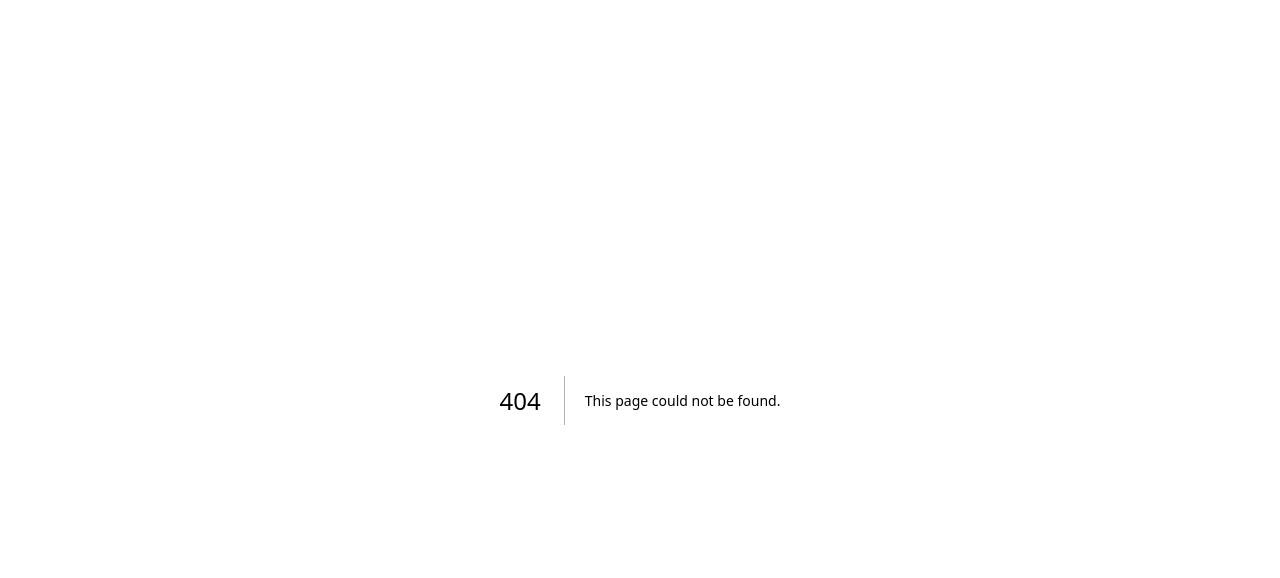
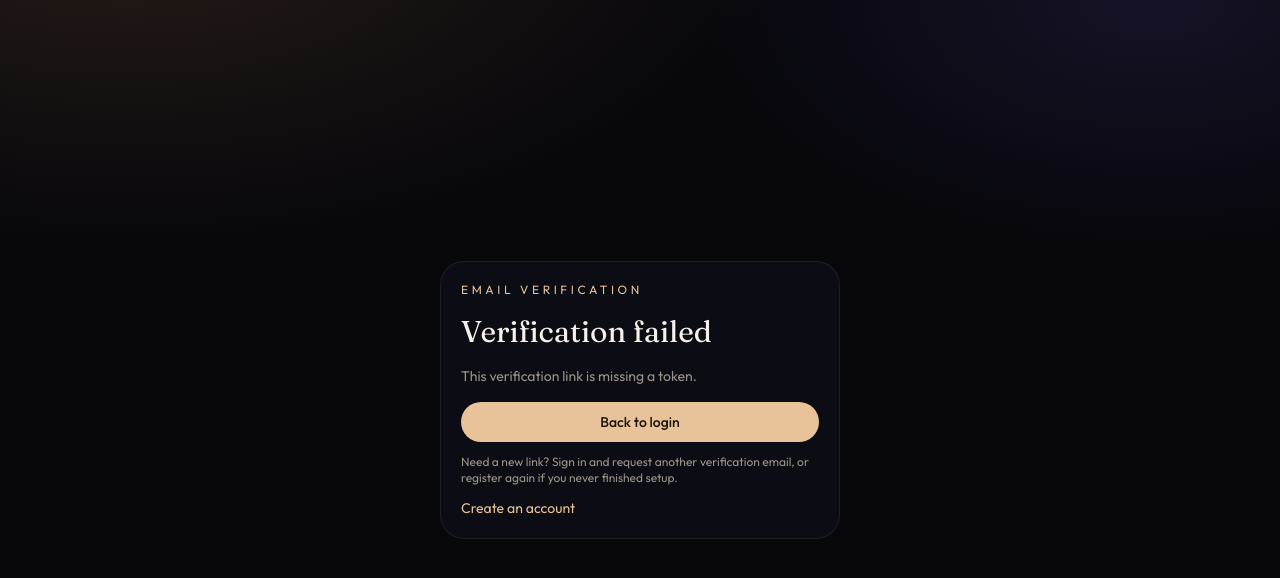
Before and after one commit to Karthikkk-24/RecommendationGenie, a Next.js app in the folder apps/web/: page /verify-email in a window 1280 px wide. Before the commit this address had no page. Shown: the top 578 px of the page. Built offline with nearby package versions, Linux system fonts and the light colour scheme.

Commit message:
fix: add verify-email page for registration links
Closes #1. Registration emails pointed at /verify-email, which 404'd.

Co-authored-by: Cursor <cursoragent@cursor.com>

```diff
--- /dev/null
+++ b/apps/web/src/app/verify-email/page.tsx
@@ -0,0 +1,93 @@
+'use client';
+
+import Link from 'next/link';
+import { useSearchParams } from 'next/navigation';
+import { Suspense, useEffect, useState } from 'react';
+import { Button } from '../../components/ui/button';
+import { Card } from '../../components/ui/card';
+import { api } from '../../lib/utils';
+
+type Status = 'idle' | 'verifying' | 'success' | 'error';
+
+function VerifyEmailForm() {
+  const params = useSearchParams();
+  const token = params.get('token');
+  const [status, setStatus] = useState<Status>(token ? 'verifying' : 'error');
+  const [message, setMessage] = useState(
+    token ? 'Confirming your email…' : 'This verification link is missing a token.',
+  );
+
+  useEffect(() => {
+    if (!token) {
+      return;
+    }
+
+    let cancelled = false;
+
+    void (async () => {
+      try {
+        await api('/auth/verify-email', {
+          method: 'POST',
+          body: JSON.stringify({ token }),
+        });
+        if (!cancelled) {
+          setStatus('success');
+          setMessage('Your email is verified. Genie is ready when you are.');
+        }
+      } catch (error) {
+        if (!cancelled) {
+          setStatus('error');
+          setMessage(error instanceof Error ? error.message : 'This verification link is invalid or expired.');
+        }
+      }
+    })();
+
+    return () => {
+      cancelled = true;
+    };
+  }, [token]);
+
+  return (
+    <Card className="w-full space-y-4">
+      <p className="text-xs uppercase tracking-[0.3em] text-[var(--gold)]">Email verification</p>
+      <h1 className="font-serif text-3xl">
+        {status === 'success' ? 'You are verified' : status === 'error' ? 'Verification failed' : 'Verifying…'}
+      </h1>
+      <p className="text-sm text-[var(--muted)]">{message}</p>
+      {status === 'success' ? (
+        <Button href="/app" className="w-full">
+          Continue to Genie
+        </Button>
+      ) : null}
+      {status === 'error' ? (
+        <div className="flex flex-col gap-3">
+          <Button href="/login" className="w-full">
+            Back to login
+          </Button>
+          <p className="text-xs text-[var(--muted)]">
+            Need a new link? Sign in and request another verification email, or register again if you never finished setup.
+          </p>
+          <Link href="/register" className="text-sm text-[var(--gold)] hover:underline">
+            Create an account
+          </Link>
+        </div>
+      ) : null}
+    </Card>
+  );
+}
+
+export default function VerifyEmailPage() {
+  return (
+    <main className="mx-auto flex min-h-screen max-w-md items-center px-6">
+      <Suspense
+        fallback={
+          <Card className="w-full">
+            <p className="text-sm text-[var(--muted)]">Loading verification…</p>
+          </Card>
+        }
+      >
+        <VerifyEmailForm />
+      </Suspense>
+    </main>
+  );
+}
--- a/apps/web/src/proxy.ts
+++ b/apps/web/src/proxy.ts
@@ -7,6 +7,7 @@ const publicPaths = [
   '/register',
   '/forgot-password',
   '/reset-password',
+  '/verify-email',
 ];
 
 export function proxy(request: NextRequest) {
```
